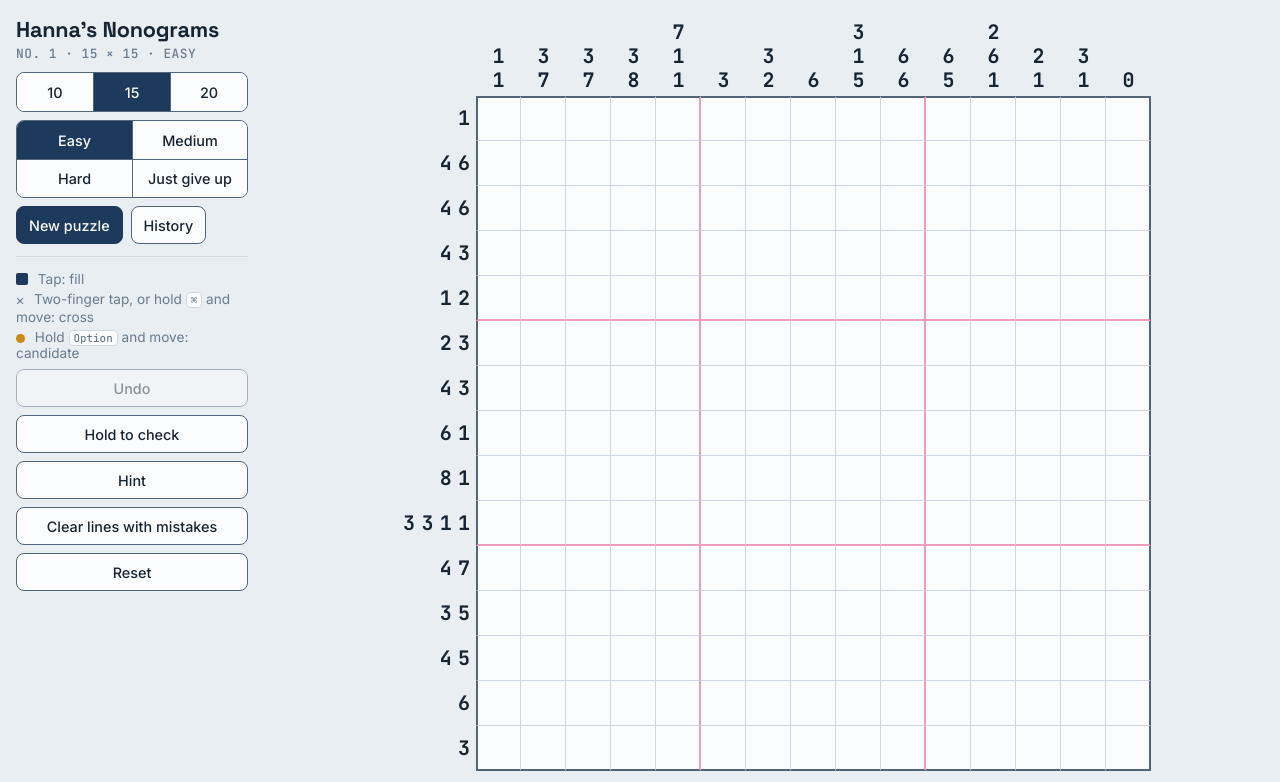
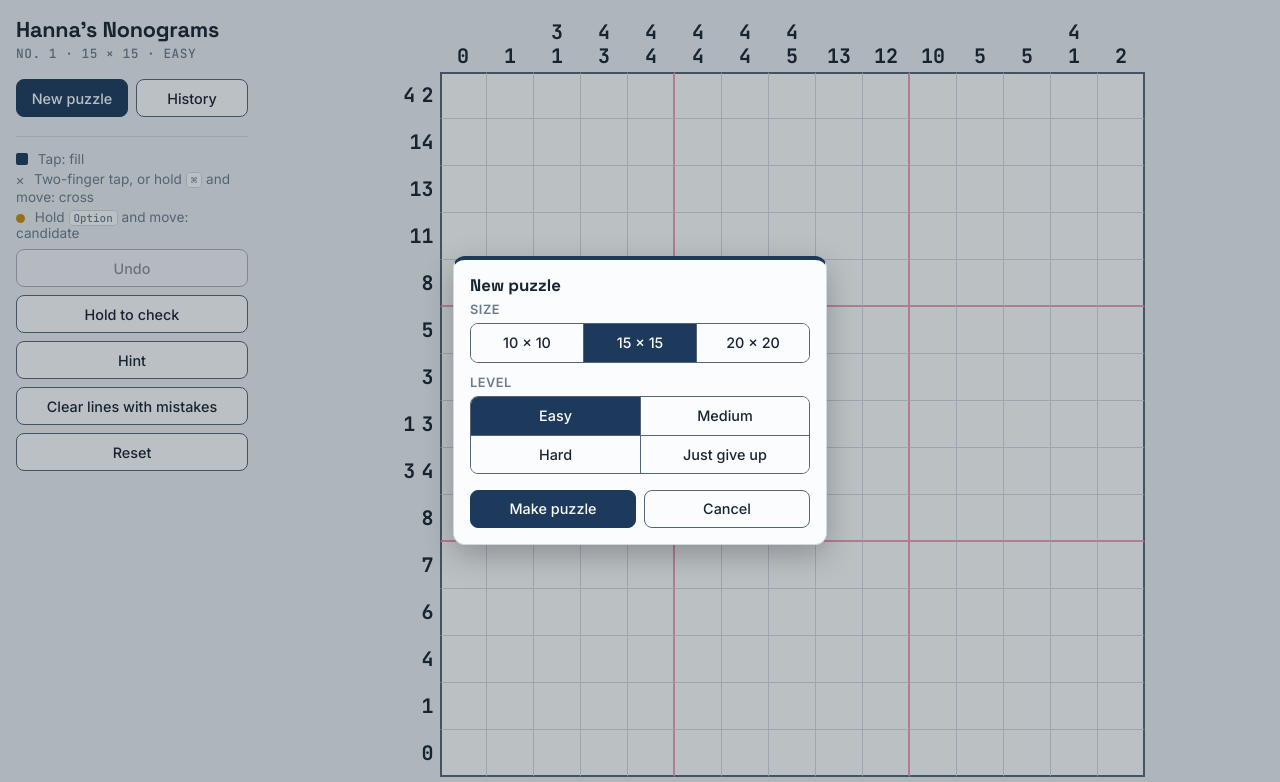
Before and after one commit to Hannazzzzz/nonograms, a plain HTML site: page index.html in a window 1280 px wide. Both pictures are taken after a click on the button "New puzzle". Shown: the top 782 px of the page. Drawn offline with Linux system fonts and the light colour scheme.

Commit message:
Move size and level into a New puzzle pop-up
Only New puzzle and History stay in the puzzle bar. New puzzle (also on the Solved banner) opens a pop-up with Size, Level, Make puzzle and Cancel. The pop-up opens on the last size and level; choices are saved only on Make puzzle.

```diff
--- a/index.html
+++ b/index.html
@@ -70,10 +70,6 @@ h1 { font-family: var(--font-display); font-weight: 700; font-size: 1.6rem; marg
 .meta { font-family: var(--font-clue); font-size: 0.8rem; color: var(--muted); letter-spacing: 0.04em; text-transform: uppercase; }
 
 .navbar { display: flex; flex-wrap: wrap; gap: 8px; align-items: center; }
-.pick { display: inline-flex; align-items: center; gap: 8px; }
-/* Slightly narrower Size and Level buttons so the title and puzzle bar share one row on iPad portrait. */
-.navbar .seg button { padding-inline: 10px; }
-.nav-actions { display: contents; }
 .toolbar { display: flex; flex-wrap: wrap; gap: 8px; align-items: center; }
 .seg { display: inline-flex; border: 1px solid var(--line-strong); border-radius: 8px; overflow: hidden; }
 .seg button { border: 0; border-radius: 0; }
@@ -198,6 +194,18 @@ button.danger { border-color: var(--error); color: var(--error); }
 .wi-card p { margin: 0 0 14px; line-height: 1.45; color: var(--fg); }
 .wi-actions { display: flex; gap: 8px; flex-wrap: wrap; }
 .wi-actions button { flex: 1; justify-content: center; }
+/* New puzzle pop-up: size and level, then Make puzzle. Same overlay as the What if pop-up. */
+.new-card { border-top-color: var(--ink); }
+.new-card h3 { font-size: 0.8rem; font-weight: 600; color: var(--muted); letter-spacing: 0.04em; text-transform: uppercase; margin: 12px 0 6px; }
+.new-card h2 + h3 { margin-top: 4px; }
+.new-card .seg { display: flex; }
+.new-card .seg button { flex: 1; justify-content: center; padding: 8px 6px; }
+/* Four levels: two rows of two. */
+#levelSeg { display: grid; grid-template-columns: 1fr 1fr; }
+#levelSeg button + button { border-left: 0; }
+#levelSeg button:nth-child(even) { border-left: 1px solid var(--line-strong); }
+#levelSeg button:nth-child(n+3) { border-top: 1px solid var(--line-strong); }
+.new-card .wi-actions { margin-top: 16px; }
 #whatIfBtn[aria-pressed="true"] { background: var(--wi); border-color: var(--wi); color: #fff; }
 .board.solved .cell { cursor: default; }
 .board.solved .cell.s2::before, .board.solved .cell.s2::after { opacity: 0; transition: opacity 0.6s; }
@@ -280,13 +288,8 @@ kbd { font-family: var(--font-clue); font-size: 0.8em; border: 1px solid var(--l
   #playView, #historyView { grid-column: 2; grid-row: 1; }
   .top { flex-direction: column; align-items: stretch; }
   h1 { font-size: 1.35rem; }
-  .navbar .spacer { display: none; }
-  /* Size and Level as full-width rows; New puzzle and History below. */
-  .navbar { display: grid; grid-template-columns: minmax(0, 1fr); gap: 8px; }
-  .pick { display: contents; }
-  .navbar .seg { display: flex; }
-  .navbar .seg button { flex: 1; justify-content: center; padding: 8px 6px; }
-  .nav-actions { grid-column: 1 / -1; display: flex; gap: 8px; }
+  .navbar { flex-wrap: nowrap; }
+  .navbar button { flex: 1; justify-content: center; }
   .toolbar { flex-direction: column; align-items: stretch; }
   .toolbar .spacer { display: none; }
   #modeSeg { flex-direction: column; }
@@ -296,11 +299,6 @@ kbd { font-family: var(--font-clue); font-size: 0.8em; border: 1px solid var(--l
   .actions button { justify-content: center; }
   .legend { flex-direction: column; }
   .legend > span { display: block; white-space: normal; }
-  /* Four levels: two rows of two in the side column. */
-  #levelSeg { display: grid; grid-template-columns: 1fr 1fr; }
-  #levelSeg button + button { border-left: 0; }
-  #levelSeg button:nth-child(even) { border-left: 1px solid var(--line-strong); }
-  #levelSeg button:nth-child(n+3) { border-top: 1px solid var(--line-strong); }
   .legend > span > .swatch, .legend > span > .xmark, .legend > span > .dot { margin-right: 6px; vertical-align: -1px; }
 }
 
@@ -358,26 +356,8 @@ html.focus .toolbar { flex-wrap: wrap; }
   </header>
 
   <nav class="navbar" aria-label="Puzzles">
-    <div class="pick">
-      <div class="seg" role="group" aria-label="Size" id="sizeSeg">
-        <button data-size="10" aria-pressed="false">10</button>
-        <button data-size="15" aria-pressed="true">15</button>
-        <button data-size="20" aria-pressed="false">20</button>
-      </div>
-    </div>
-    <div class="pick">
-      <div class="seg" role="group" aria-label="Level" id="levelSeg">
-        <button data-level="easy" aria-pressed="true">Easy</button>
-        <button data-level="medium" aria-pressed="false">Medium</button>
-        <button data-level="hard" aria-pressed="false">Hard</button>
-        <button data-level="giveup" aria-pressed="false">Just give up</button>
-      </div>
-    </div>
-    <div class="nav-actions">
-      <button id="newPuzzle" class="primary">New puzzle</button>
-      <span class="spacer"></span>
-      <button id="historyBtn">History</button>
-    </div>
+    <button id="newPuzzle" class="primary" aria-haspopup="dialog">New puzzle</button>
+    <button id="historyBtn">History</button>
   </nav>
   </div>
     <div class="toolbar" role="toolbar" aria-label="Puzzle controls">
@@ -435,6 +415,28 @@ html.focus .toolbar { flex-wrap: wrap; }
           <button id="wiKeep">Keep</button>
           <button id="wiDiscard" class="primary">Discard</button>
           <button id="wiCancel">Cancel</button>
+        </div>
+      </div>
+    </div>
+    <div class="wi-pop" id="newPop" hidden>
+      <div class="wi-card new-card" role="dialog" aria-modal="true" aria-labelledby="newPopTitle">
+        <h2 id="newPopTitle">New puzzle</h2>
+        <h3 id="sizeLbl">Size</h3>
+        <div class="seg" role="group" aria-labelledby="sizeLbl" id="sizeSeg">
+          <button data-size="10" aria-pressed="false">10 × 10</button>
+          <button data-size="15" aria-pressed="true">15 × 15</button>
+          <button data-size="20" aria-pressed="false">20 × 20</button>
+        </div>
+        <h3 id="levelLbl">Level</h3>
+        <div class="seg" role="group" aria-labelledby="levelLbl" id="levelSeg">
+          <button data-level="easy" aria-pressed="true">Easy</button>
+          <button data-level="medium" aria-pressed="false">Medium</button>
+          <button data-level="hard" aria-pressed="false">Hard</button>
+          <button data-level="giveup" aria-pressed="false">Just give up</button>
+        </div>
+        <div class="wi-actions">
+          <button id="newMake" class="primary">Make puzzle</button>
+          <button id="newCancel">Cancel</button>
         </div>
       </div>
     </div>
@@ -2107,25 +2109,27 @@ function whatIfHint(rows, cols, k) {
   // Sizes a level offers ("Just give up" has no 10 × 10).
   const sizesFor = lv => LEVEL_SIZES[lv] || [10, 15, 20];
   if (!sizesFor(level).includes(size)) size = 15;
+  // The pop-up starts on the last size and level used; a choice is saved only when Make puzzle is pressed.
+  let pickSize = size, pickLevel = level;
   function renderSize() {
     sizeSeg.querySelectorAll("button").forEach(b => {
-      b.setAttribute("aria-pressed", String(+b.dataset.size === size));
-      const off = !sizesFor(level).includes(+b.dataset.size);
+      b.setAttribute("aria-pressed", String(+b.dataset.size === pickSize));
+      const off = !sizesFor(pickLevel).includes(+b.dataset.size);
       b.disabled = off;
-      b.title = off ? `Not offered at ${LEVEL_NAMES[level]}` : "";
+      b.title = off ? `Not offered at ${LEVEL_NAMES[pickLevel]}` : "";
     });
-    levelSeg.querySelectorAll("button").forEach(b => b.setAttribute("aria-pressed", String(b.dataset.level === level)));
+    levelSeg.querySelectorAll("button").forEach(b => b.setAttribute("aria-pressed", String(b.dataset.level === pickLevel)));
   }
   sizeSeg.addEventListener("click", e => {
     const b = e.target.closest("button[data-size]");
     if (!b) return;
-    size = +b.dataset.size; store.set(SIZE_KEY, size); renderSize();
+    pickSize = +b.dataset.size; renderSize();
   });
   levelSeg.addEventListener("click", e => {
     const b = e.target.closest("button[data-level]");
     if (!b) return;
-    level = b.dataset.level; store.set(LEVEL_KEY, level);
-    if (!sizesFor(level).includes(size)) { size = 15; store.set(SIZE_KEY, size); }
+    pickLevel = b.dataset.level;
+    if (!sizesFor(pickLevel).includes(pickSize)) pickSize = 15;
     renderSize();
   });
   function randomSeeds(n) {
@@ -2195,7 +2199,47 @@ function whatIfHint(rows, cols, k) {
     if (making) return;
     makePuzzle(size, level, addPuzzle);
   }
-  newBtns.forEach(b => b.addEventListener("click", newPuzzle));
+  const newPop = document.getElementById("newPop"), newMake = document.getElementById("newMake");
+  let newOpener = null;
+  function openNewPop(e) {
+    if (making) return;
+    pickSize = size; pickLevel = level; renderSize();
+    newOpener = e && e.currentTarget;
+    newPop.hidden = false;
+    newMake.focus();
+  }
+  function closeNewPop() {
+    if (newPop.hidden) return;
+    newPop.hidden = true;
+    if (newOpener && !newOpener.disabled && document.contains(newOpener)) newOpener.focus();
+    newOpener = null;
+  }
+  newBtns.forEach(b => b.addEventListener("click", openNewPop));
+  newMake.addEventListener("click", () => {
+    size = pickSize; level = pickLevel;
+    store.set(SIZE_KEY, size); store.set(LEVEL_KEY, level);
+    newOpener = null; // focus goes to the new board, not back to the button
+    closeNewPop();
+    newPuzzle();
+  });
+  document.getElementById("newCancel").addEventListener("click", closeNewPop);
+  newPop.addEventListener("pointerdown", e => { if (e.target === newPop) closeNewPop(); }); // tap outside the card
+  // While the pop-up is open, keys stay inside it: Escape closes it, Tab cycles through its buttons,
+  // and the page's shortcuts (Undo, H, W, Space…) are ignored.
+  document.addEventListener("keydown", e => {
+    if (newPop.hidden) return;
+    if (e.key === "Escape") { e.preventDefault(); e.stopImmediatePropagation(); closeNewPop(); return; }
+    if (e.key === "Tab") {
+      const bs = [...newPop.querySelectorAll("button:not(:disabled)")];
+      const i = bs.indexOf(document.activeElement);
+      e.preventDefault();
+      bs[(i + (e.shiftKey ? -1 : 1) + bs.length) % bs.length].focus();
+    }
+    if (!newPop.contains(e.target) || !["Enter", " ", "Tab"].includes(e.key)) {
+      if (e.key !== "Tab") e.preventDefault();
+      e.stopImmediatePropagation();
+    }
+  }, true);
 
   // ---------- history ----------
   let view = "play", filter = "all";
```
